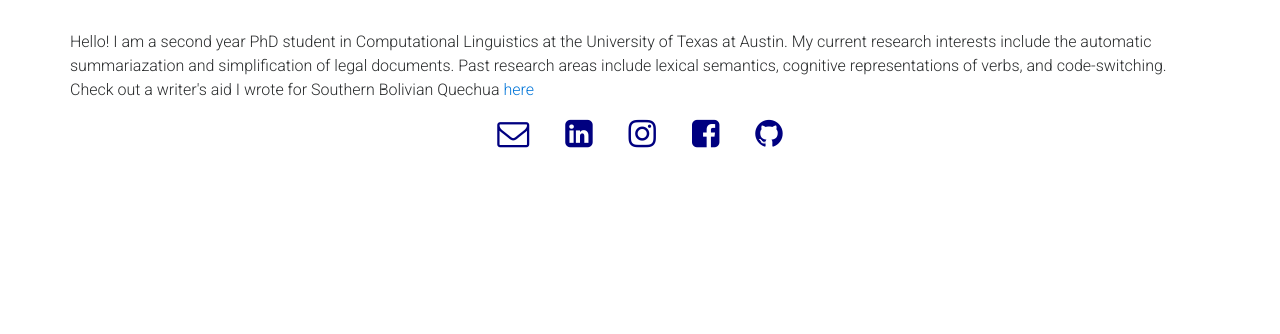
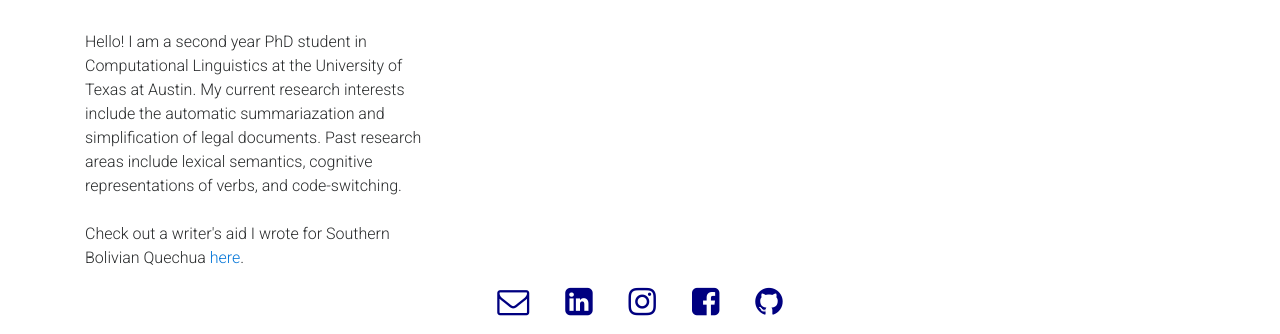
Before and after one commit to lauramanor/website, a plain HTML site: page index.html in a window 1280 px wide. Shown: the part 830-1164 px from the top of the page. Before the commit the page ends 996 px from the top, so only its background shows below. Drawn offline with nearby package versions, Linux system fonts and the light colour scheme.

Commit message:
format paragraph

```diff
--- a/index.html
+++ b/index.html
@@ -34,16 +34,17 @@
 	</header> -->
 
 
-	<section class="container">
+<section class="container">
 		<div class="row">
+			<div class="col-lg-4 col-lg-offset-4">
 			<p>
-				Hello! I am a second year PhD student in Computational Linguistics at the University of Texas at Austin. My current research interests include the automatic summariazation and simplification of legal documents. Past research areas include lexical semantics, cognitive representations of verbs, and code-switching.
-
-				Check out a writer's aid I wrote for Southern Bolivian Quechua <a href="sbq.lauramanor.com">here</a>
+				Hello! I am a second year PhD student in Computational Linguistics at the University of Texas at Austin. My current research interests include the automatic summariazation and simplification of legal documents. Past research areas include lexical semantics, cognitive representations of verbs, and code-switching. <br><br>
+				Check out a writer's aid I wrote for Southern Bolivian Quechua <a href="sbq.lauramanor.com">here</a>.
 
 			</p>
+			</div>
 		</div>
-	</section>
+        </section>
 
 
 	<section class="container">
```
